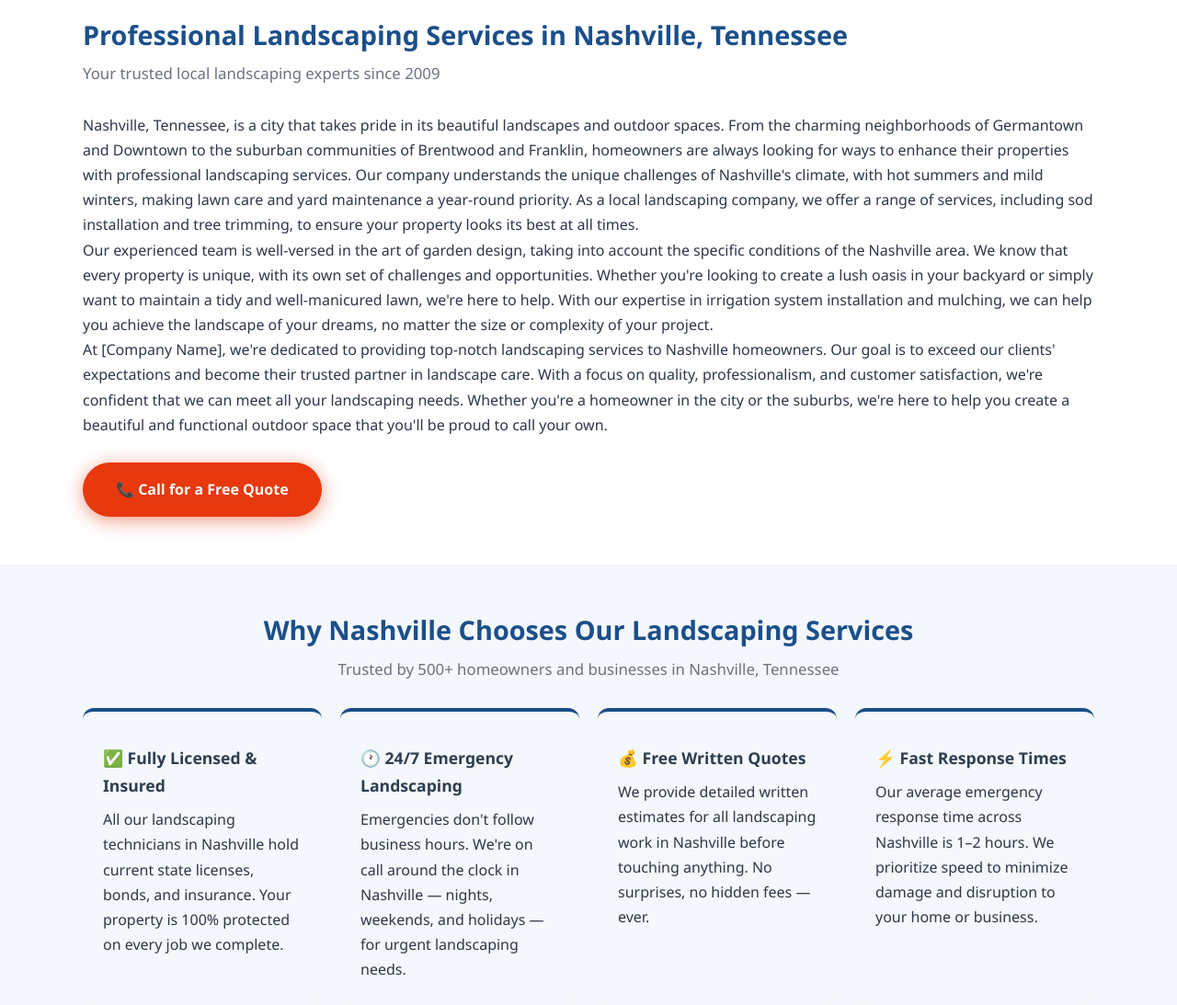
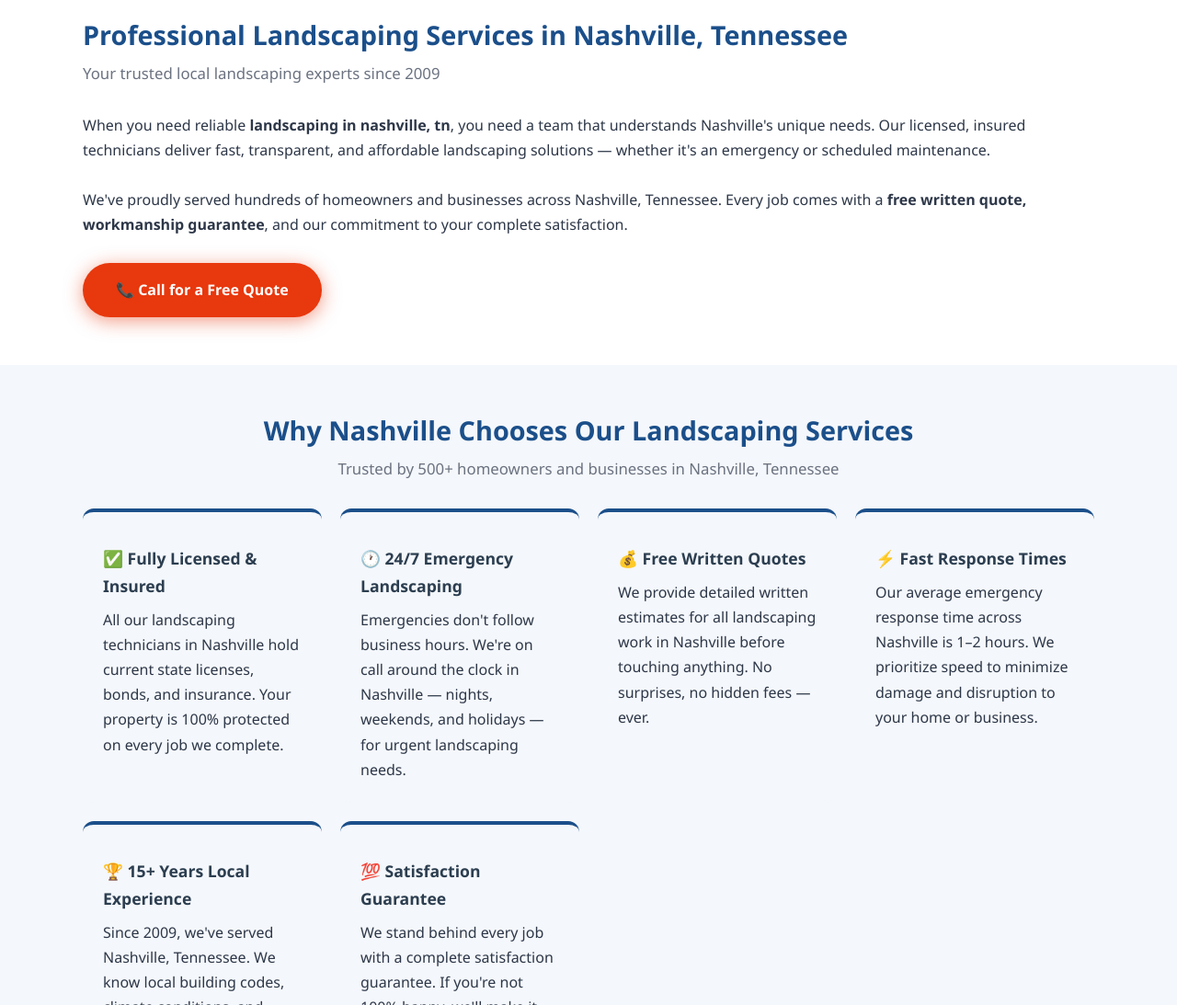
Before and after one commit to leadsmartaffiliate/landscaping-service-nashville-tn, a plain HTML site: page index.html in a window 1280 px wide. Shown: the part 580-1673 px from the top of the page at 92% size. Drawn offline with Linux system fonts and the light colour scheme.

Commit message:
Update index.html

```diff
--- a/index.html
+++ b/index.html
@@ -190,9 +190,7 @@
   <div class="section-inner">
     <h2 id="intro-heading">Professional Landscaping Services in Nashville, Tennessee</h2>
     <p class="section-sub">Your trusted local landscaping experts since 2009</p>
-    <p>Nashville, Tennessee, is a city that takes pride in its beautiful landscapes and outdoor spaces. From the charming neighborhoods of Germantown and Downtown to the suburban communities of Brentwood and Franklin, homeowners are always looking for ways to enhance their properties with professional landscaping services. Our company understands the unique challenges of Nashville's climate, with hot summers and mild winters, making lawn care and yard maintenance a year-round priority. As a local landscaping company, we offer a range of services, including sod installation and tree trimming, to ensure your property looks its best at all times.</p>
-<p>Our experienced team is well-versed in the art of garden design, taking into account the specific conditions of the Nashville area. We know that every property is unique, with its own set of challenges and opportunities. Whether you're looking to create a lush oasis in your backyard or simply want to maintain a tidy and well-manicured lawn, we're here to help. With our expertise in irrigation system installation and mulching, we can help you achieve the landscape of your dreams, no matter the size or complexity of your project.</p>
-<p>At [Company Name], we're dedicated to providing top-notch landscaping services to Nashville homeowners. Our goal is to exceed our clients' expectations and become their trusted partner in landscape care. With a focus on quality, professionalism, and customer satisfaction, we're confident that we can meet all your landscaping needs. Whether you're a homeowner in the city or the suburbs, we're here to help you create a beautiful and functional outdoor space that you'll be proud to call your own.</p>
+    <p>When you need reliable <strong>landscaping in nashville, tn</strong>, you need a team that understands Nashville's unique needs. Our licensed, insured technicians deliver fast, transparent, and affordable landscaping solutions — whether it's an emergency or scheduled maintenance.</p><br><p>We've proudly served hundreds of homeowners and businesses across Nashville, Tennessee. Every job comes with a <strong>free written quote, workmanship guarantee</strong>, and our commitment to your complete satisfaction.</p>
     <br>
     <a href="tel:PHONE_NUMBER" class="btn-call" style="font-size:1em"
        aria-label="Call for free Landscaping quote in Nashville">📞 Call for a Free Quote</a>
@@ -361,8 +359,7 @@
   <div class="section-inner">
     <h2 id="areas-heading">Landscaping Service Areas in Nashville, Tennessee</h2>
     <p class="section-sub">We cover all neighborhoods and surrounding communities</p>
-    <p>Nashville's unique blend of urban and suburban landscapes presents a range of challenges for homeowners. From the historic mansions of Belle Meade to the modern condos of the Gulch, every property has its own set of requirements and considerations. At [Company Name], we understand the importance of adapting to these local conditions, with expertise in tree trimming and lawn care tailored to the specific needs of Nashville's tree species and soil types.</p>
-<p>Our team is familiar with the city's building codes and regulations, ensuring that our services meet all necessary standards and permits. We're also well-versed in the local climate, with knowledge of the best plants and landscaping strategies for Nashville's hot summers and cool winters. Whether you're looking to enhance your curb appeal or create a relaxing outdoor retreat, we're here to provide the expert landscaping services you need to achieve your goals.</p>
+
     <div class="area-grid" role="list" aria-label="Nashville service areas">
       <a class="area-tag" role="listitem" href="/landscaping-service-downtown/" aria-label="Landscaping in Downtown, TN">Downtown</a>
       <a class="area-tag" role="listitem" href="/landscaping-service-midtown/" aria-label="Landscaping in Midtown, TN">Midtown</a>
```
